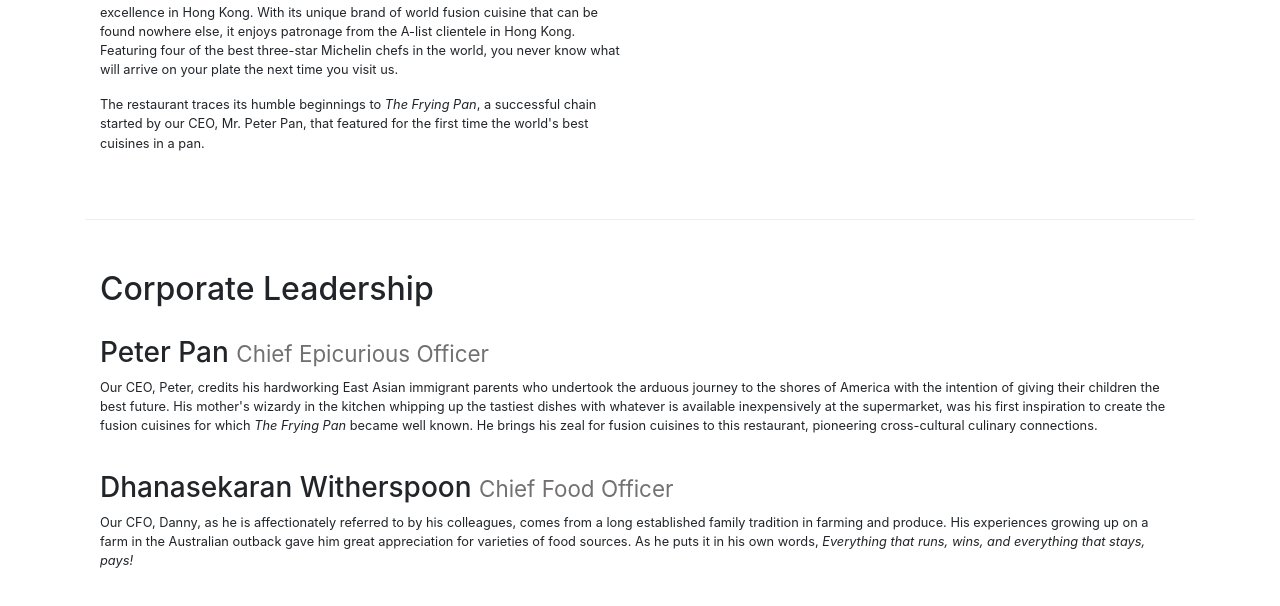
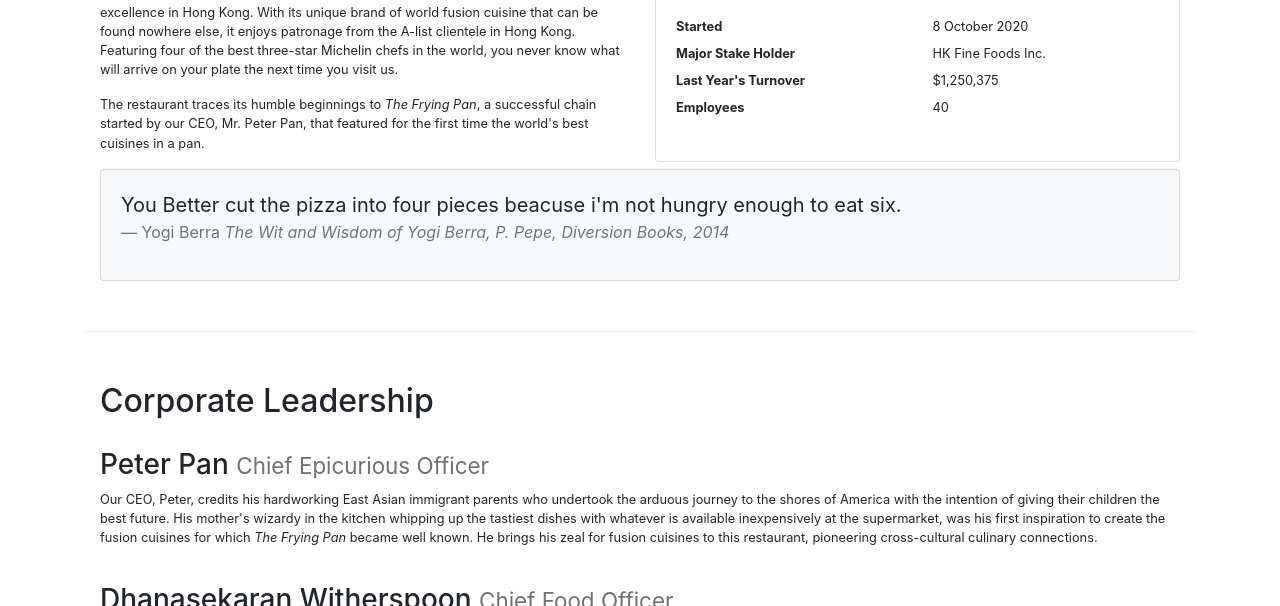
Before and after one commit to Vincent-Aboagye/bootTrap4_test, a website: page aboutus.html in a window 1280 px wide. Shown: the part 494-1100 px from the top of the page. Drawn offline with nearby package versions, Linux system fonts and the light colour scheme; a web font is replaced by a local one.

Commit message:
Bootstrap cards

```diff
--- a/aboutus.html
+++ b/aboutus.html
@@ -67,12 +67,42 @@
         </div>
 
         <div class="row row-content">
-            <div class="col col-sm-6">
+            <div class="col-sm-6">
                 <h2>Our History</h2>
                 <p>Started in 2010, Ristorante con Fusion quickly established itself as a culinary icon par excellence in Hong Kong. With its unique brand of world fusion cuisine that can be found nowhere else, it enjoys patronage from the A-list clientele in Hong Kong.  Featuring four of the best three-star Michelin chefs in the world, you never know what will arrive on your plate the next time you visit us.</p>
                 <p>The restaurant traces its humble beginnings to <em>The Frying Pan</em>, a successful chain started by our CEO, Mr. Peter Pan, that featured for the first time the world's best cuisines in a pan.</p>
             </div>
-            <div>
+            <div class="col-sm">
+                <div class="card">
+                    <h3 class="card-header bg-primary text-white">Facts At a Glance</h3>
+                    <div class="card-body">
+                        <dl class="row">
+                            <dt class="col-6">Started</dt>
+                            <dd class="col-6">8 October 2020</dd>
+                            <dt class="col-6">Major Stake Holder</dt>
+                            <dd class="col-6">HK Fine Foods Inc.</dd>
+                            <dt class="col-6">Last Year's Turnover</dt>
+                            <dd class="col-6">$1,250,375</dd>
+                            <dt class="col-6">Employees</dt>
+                            <dd class="col-6">40</dd>
+                        </dl>
+                    </div>
+                </div>
+            </div>
+            <div class="col-12">
+                <div class="card card-body bg-light">
+                    <blockquote class="blockquote">
+                        <p class="mb-0">You Better cut the pizza into four pieces
+                            beacuse i'm not hungry enough to eat six.
+                        </p>
+                        <footer class="blockquote-footer">Yogi Berra
+                            <cite title="Source Title">
+                                The Wit and Wisdom of Yogi Berra,
+                                P. Pepe, Diversion Books, 2014
+                            </cite>
+                        </footer>
+                    </blockquote>
+                </div>
             </div>
         </div>
 
```
